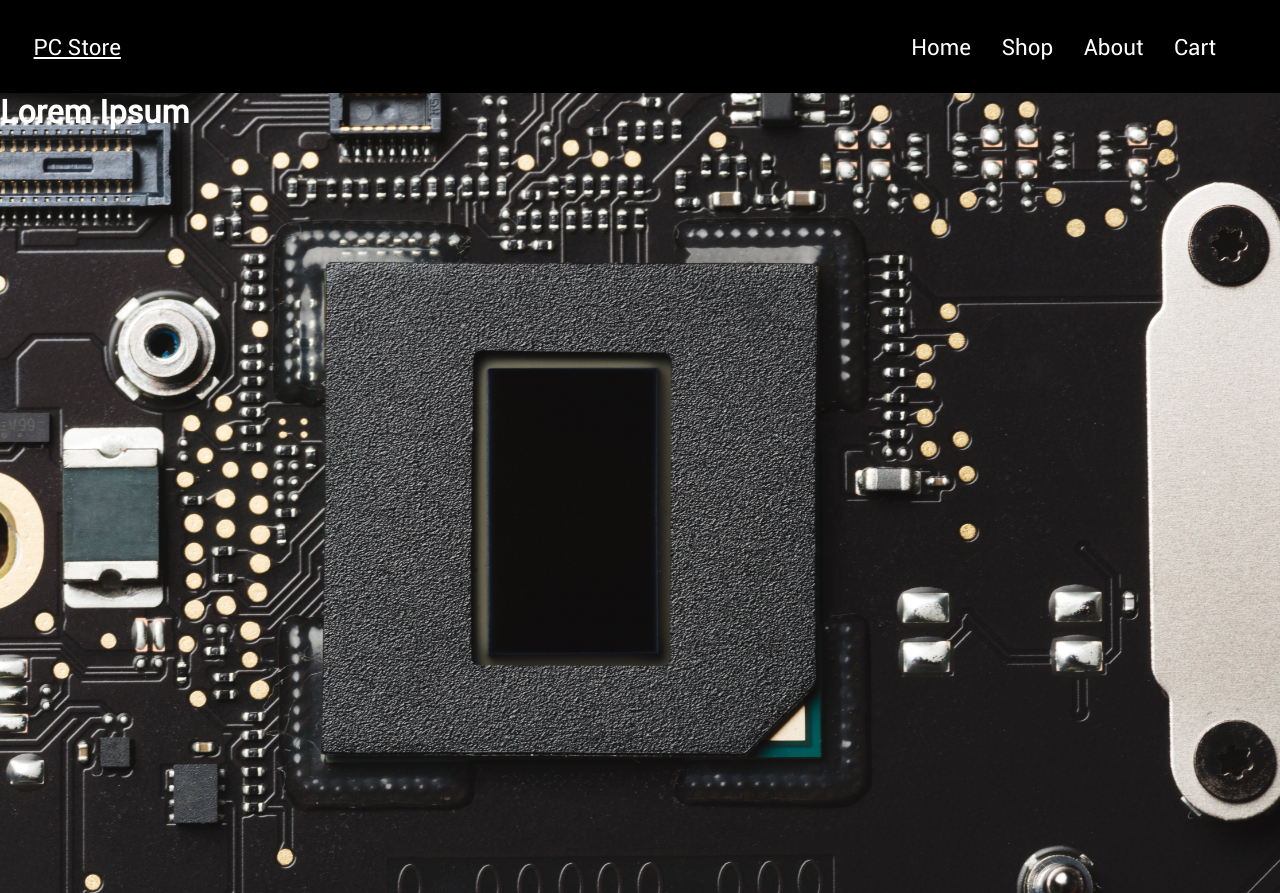
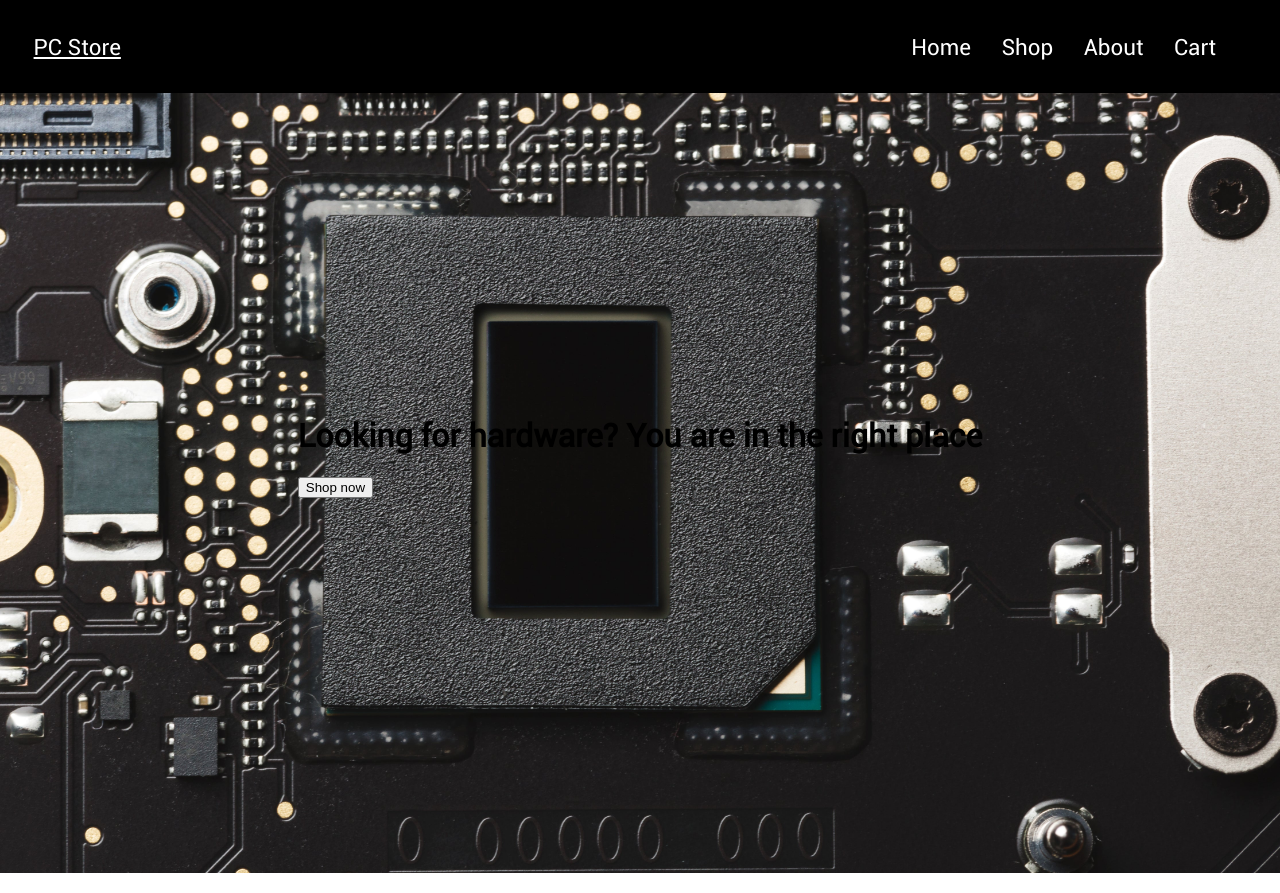
Before and after one commit to juan-est145/Odin-Project_Shopping_Cart, a React (Vite) app: page / in a window 1280 px wide. Built offline with nearby package versions, Linux system fonts and the light colour scheme.

Commit message:
Center the text of main page

```diff
--- a/src/components/homePage.jsx
+++ b/src/components/homePage.jsx
@@ -1,4 +1,4 @@
-import "../styles/mainPage.css"
+import "../styles/homePage.css"
 import motherBoardImage from "../../public/motherBoard.jpg"
 
 export function Header() {
@@ -16,16 +16,13 @@ export function Header() {
 }
 
 export function MainImage() {
-	const style = {
-		"margin" : "0px",
-		"color" : "white",
-	};
-
-
 	return (
 		<main>
-			<img src={motherBoardImage} alt="An image of a mother board" className="mainPhoto"/>
-			<h1 style={style}>Lorem Ipsum</h1>
+			<img src={motherBoardImage} alt="An image of a mother board" className="mainPhoto" />
+			<div className="welcomeMessage">
+				<h1>Looking for hardware? You are in the right place</h1>
+				<button>Shop now</button>
+			</div>
 		</main>
 	)
 }
--- a/src/styles/mainPage.css
+++ b/src/styles/homePage.css
@@ -6,8 +6,12 @@
 body {
 	margin: 0px;
 	font-family: "Roboto";
+}
+
+#root {
 	display: flex;
 	flex-direction: column;
+	min-height: 100vh;
 }
 
 header {
@@ -39,11 +43,21 @@ header>a {
 	text-decoration: underline;
 }
 
+main {
+	display: flex;
+	flex-grow: 1;
+	justify-content: center;
+	align-items: center;
+}
+
 .mainPhoto {
 	position: absolute;
 	width: 100%;
-	height: 100%;
+	min-height: 100%;
 	object-fit: cover;
 	z-index: -1;
-	/*background: none;*/
 }
+
+.welcomeMessage {
+
+}
```
